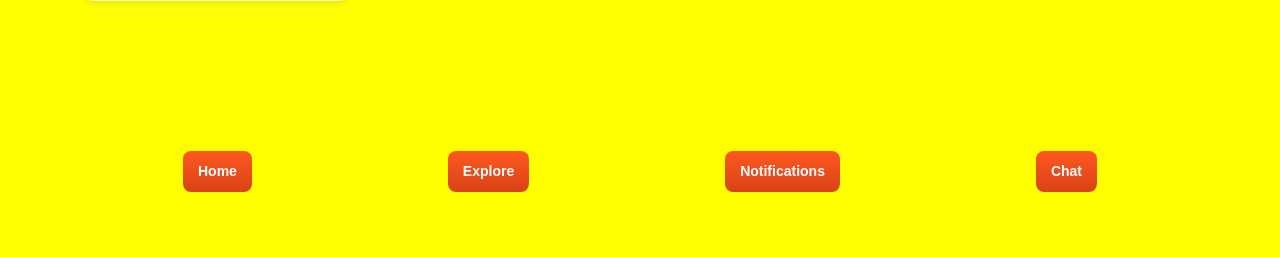
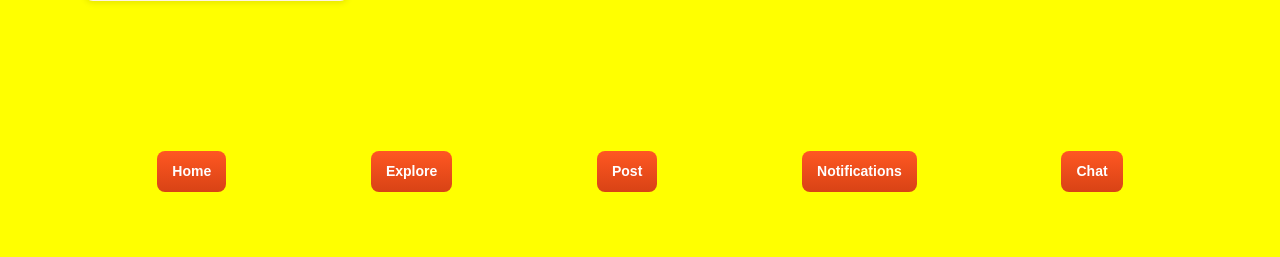
Before and after one commit to Piyush105454/swap-eat, a Django app: template templates/postmeal.html in a window 1280 px wide. Shown: the part 428-685 px from the top of the page. Run offline with Django 3.2, Linux system fonts and the light colour scheme; the template is opened without the code that fills it, so the values that code supplies are empty.

Commit message:
Update postmeal.html

```diff
--- a/templates/postmeal.html
+++ b/templates/postmeal.html
@@ -126,10 +126,12 @@ nav a:hover {
           </div>
         </div>
         <nav>
-          <a href="home.html" class="home">Home</a>
-          <a href="explore.html" class="explore">Explore</a>
-          <a href="#" class="notifications">Notifications</a>
-          <a href="#" class="chat">Chat</a>
+          <a href="{% url 'Home' %}" class="chat">Home</a>
+          <a href="{% url 'explore' %}" class="explore">Explore</a>
+          <a href="{% url 'postmeal' %}" class="chat">Post</a>
+          <a href="{% url 'Home'%}" class="notifications">Notifications</a>
+          <a href="{% url 'chat' %}" class="chat">Chat</a>
+
         </nav>
       </section>
     </div>
```
